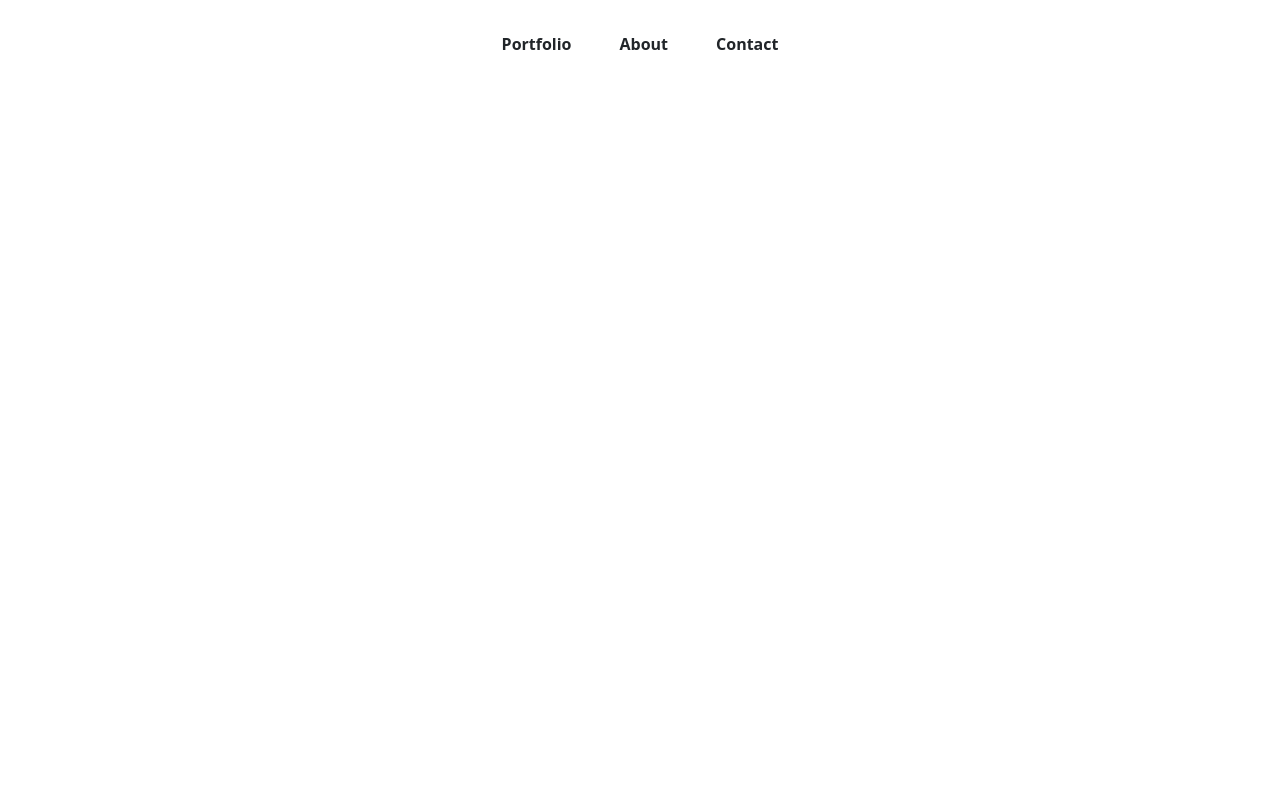
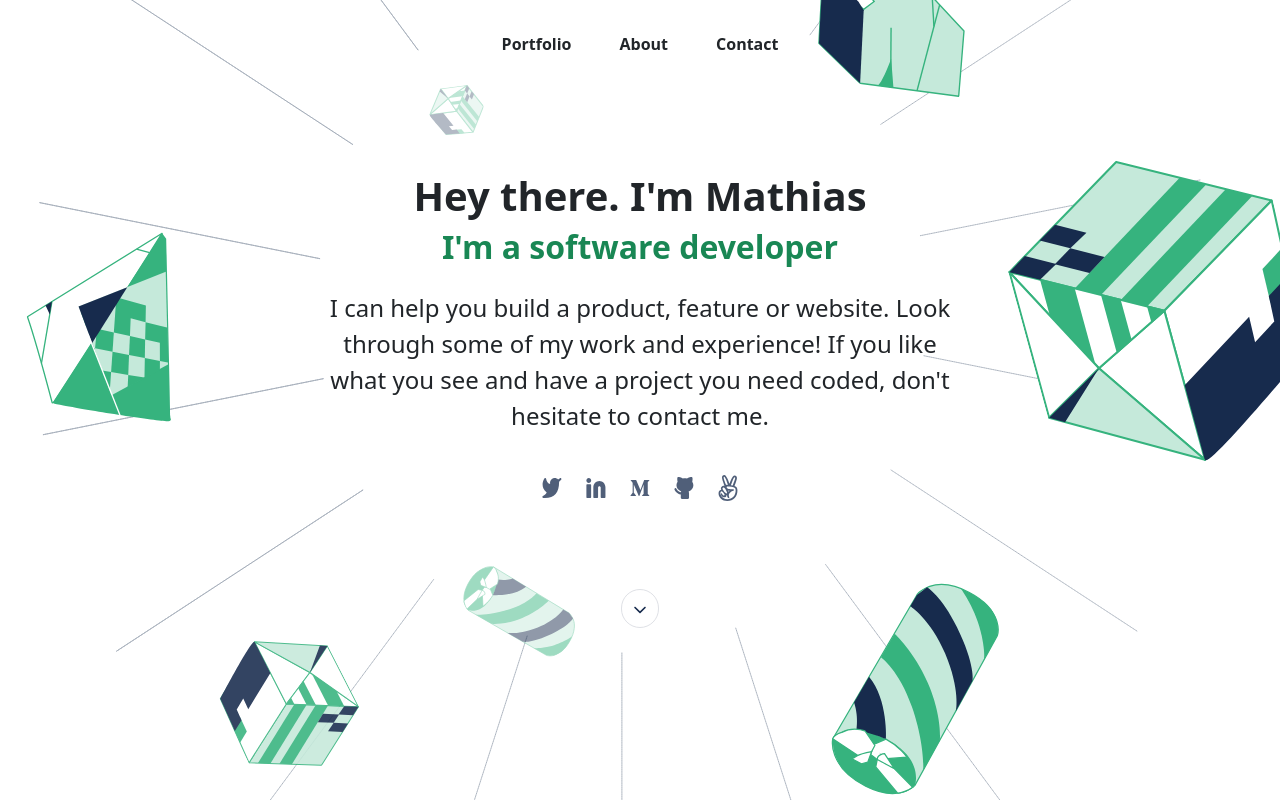
Before and after one commit to mwismann/microverse-bootstrap-portfolio, a website: page index.html in a window 1280 px wide. Drawn offline with nearby package versions, Linux system fonts and the light colour scheme.

Commit message:
Add hero section

```diff
--- a/index.html
+++ b/index.html
@@ -33,6 +33,43 @@
         </nav>
     </header>
 
+    <!-- Hero and Heading -->
+    <section id="hero" class="min-vh-100 d-flex flex-column justify-content-center align-items-center gap-4">
+        <div class="heading w-50 text-center">
+            <h1 class="fw-bold">Hey there. I'm Mathias</h1>
+            <h2 class="fw-bold text-success">I'm a software developer</h2>
+            <p class="fs-4 mt-4">I can help you build a product, feature or website.
+                 Look through some of my work and experience! If you
+                like what you see and have a project you need coded, don't hesitate to contact me.</p>
+        </div>
+
+        <ul class="list-unstyled d-flex gap-4">
+            <li><a class="media-link" href="https://twitter.com/mathias_wismann"><img src="img-icon/twitter.svg"
+                        alt="twitter logo"></a></li>
+            <li><a class="media-link"
+                    href="https://www.linkedin.com/in/math%C3%ADas-wismann-bertolucci-8812a4194/"><img
+                        src="img-icon/linkedin-icon.svg" alt="linked-in logo"></a></li>
+            <li><a class="media-link" href="https://medium.com/"><img src="img-icon/medium.svg"
+                        alt="medium logo"></a></li>
+            <li><a class="media-link" href="https://github.com/mwismann"><img src="img-icon/github.svg"
+                        alt="github logo"></a></li>
+            <li><a class="media-link" href="https://angel.co/"><img src="img-icon/angellist.svg"
+                        alt="angellist logo"></a>
+            </li>
+        </ul>
+
+        <a href="#works-section" class="action-btn-sec mt-5"><img src="img-icon/chevron-down.svg" alt="chevron down action button"></a>
+    </section>
+
+    <!-- Works Section -->
+    <section id="works-section" class="container-fluid"></section>
+
+    <!-- About Section -->
+    <section id="about-section" class="container-fluid"></section>
+
+    <!-- Contact Section -->
+    <section id="contact-section" class="container-fluid"></section>
+
 
 
     <script src="https://cdn.jsdelivr.net/npm/bootstrap@5.0.2/dist/js/bootstrap.bundle.min.js" integrity="sha384-MrcW6ZMFYlzcLA8Nl+NtUVF0sA7MsXsP1UyJoMp4YLEuNSfAP+JcXn/tWtIaxVXM" crossorigin="anonymous"></script>
--- a/styles.css
+++ b/styles.css
@@ -0,0 +1,34 @@
+#hero {
+    background: url(https://raw.githubusercontent.com/mwismann/microverse-bootstrap-portfolio/ebcb522564f286ac95fa287523b9614c2daed08c/img-icon/desktop/header-illustration-desktop.svg) no-repeat;
+    background-size: 100%;
+  }
+
+  .action-btn-sec {
+    margin: 0 auto;
+    padding: 0.4rem 0.5rem;
+    background-color: transparent;
+    border: 1px solid rgb(223, 225, 230);
+    border-radius: 2rem;
+  }
+
+  .media-link img,
+  .action-btn-sec img {
+    width: 1.25rem;
+  }
+
+  .media-link img,
+  .action-btn-sec {
+    transition: 0.3s ease-in-out;
+  }
+
+  .action-btn-sec:hover {
+    cursor: pointer;
+    box-shadow: 0 8px 16px 0 rgba(30, 72, 143, 0.239);
+  }
+
+  .media-link img:hover,
+  .action-btn-sec:hover {
+    transform: scale(1.2);
+  }
+
+  /* Works Section */
```
